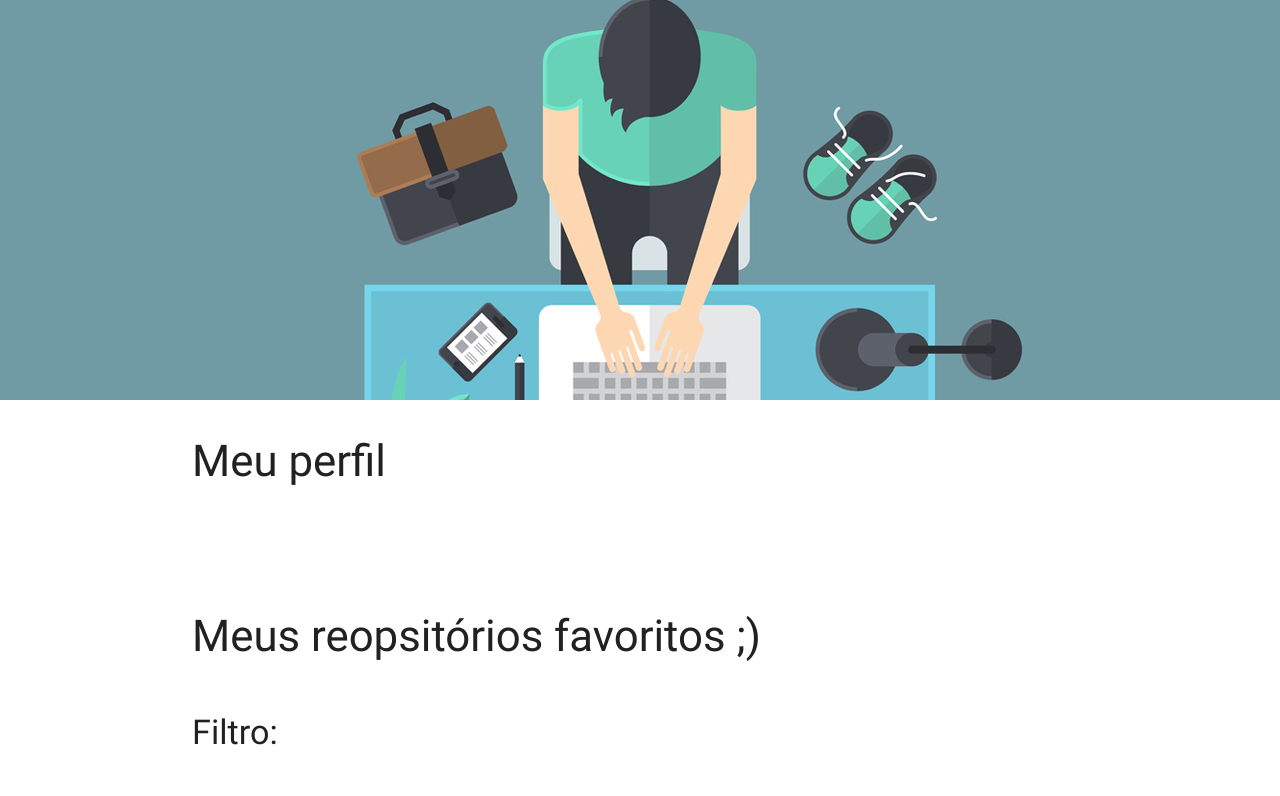
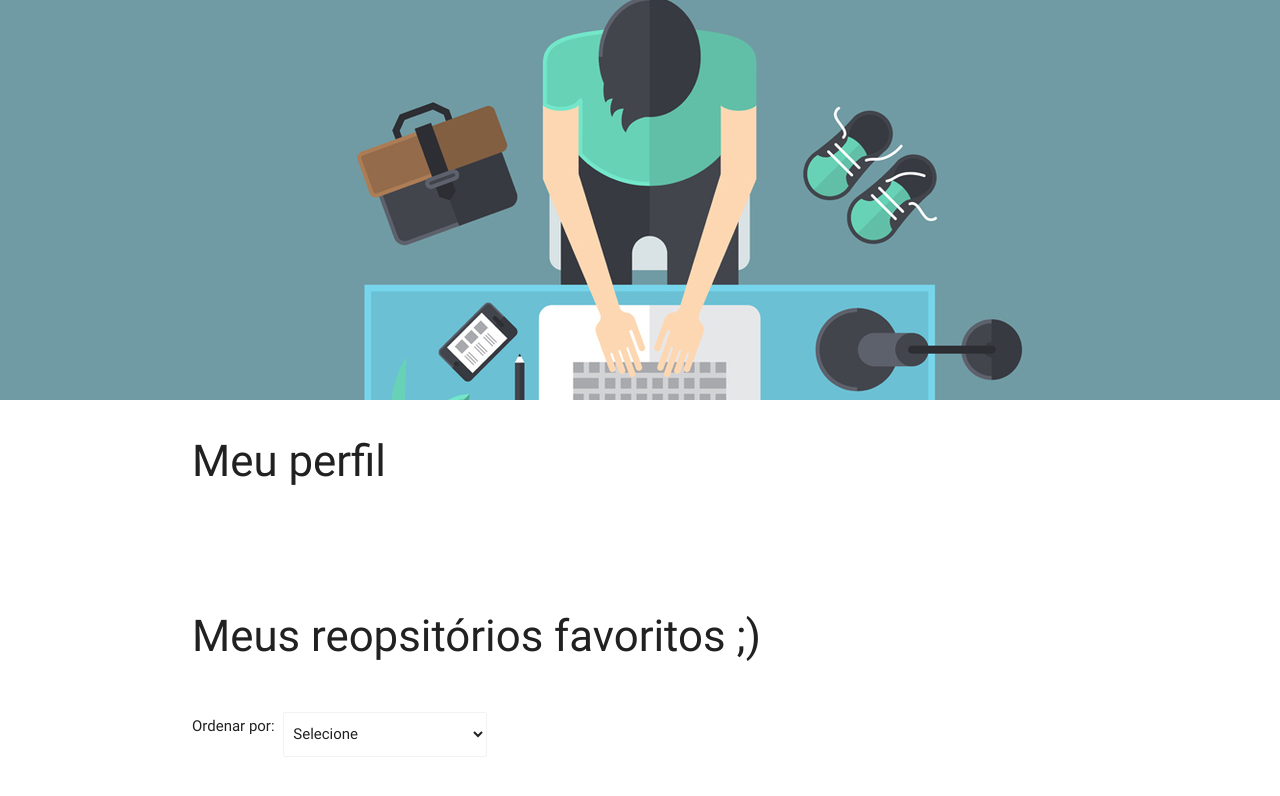
Before and after one commit to froliveira94/teste-frontend-escale, a website: page index.html in a window 1280 px wide. Shown: the top 796 px of the page. Drawn offline with nearby package versions, Linux system fonts and the light colour scheme; no server answers.

Commit message:
create some filters

```diff
--- a/index.html
+++ b/index.html
@@ -46,10 +46,20 @@
         </div>
        </div>
        <div class="row">
-        <div class="col s12">
-            <h4>Filtro:</h4>
+        <div class="col s12 m6">
+            Ordenar por:
+            <div class="input-field inline">
+                <select class="browser-default" id="selectFilter">
+                <option value="" disabled selected>Selecione</option>
+                    <option value="1">Ordem alfabética</option>
+                    <option value="2">Quantidade de estrelas</option>
+                    <option value="3">Quantidade de problemas</option>
+                </select>
+            </div>
         </div>
-        <div id="userRepos"></div>
+       </div>
+       <div class="row">
+            <div id="userRepos"></div>
         <!--<div class="col s12 m6">
           <div class="card blue-grey darken-1">
             <div class="card-content white-text">
@@ -68,6 +78,8 @@
 </body>
 
 <!-- Scripts -->
+<script src="https://d3js.org/d3-time.v1.min.js"></script>
+<script src="https://d3js.org/d3-time-format.v2.min.js"></script>
 <script src="./dist/js/vendor/jquery-2.1.1.min.js"></script>
 <script src="./dist/js/vendor/materialize.min.js"></script>
 <script src="dist/js/script.js"></script>
```
Also changed, not shown: dist/js/script.js.
